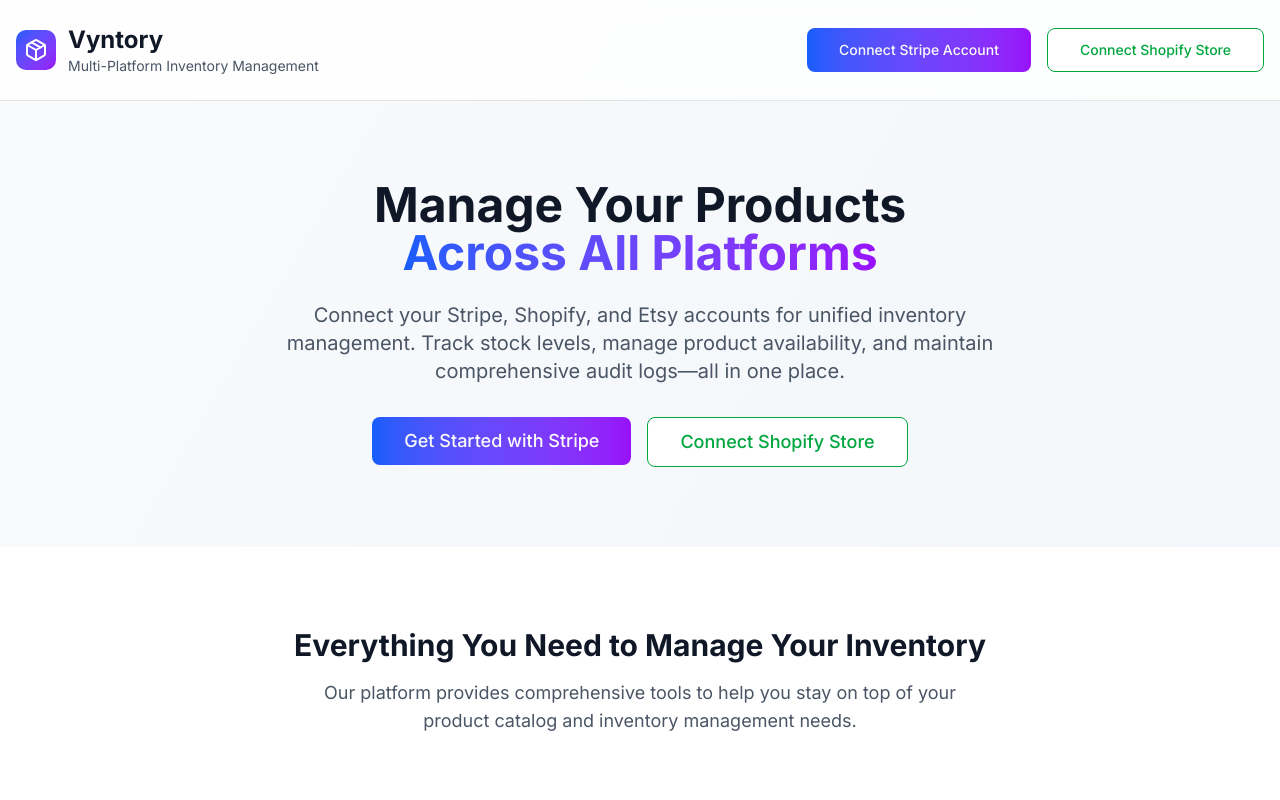
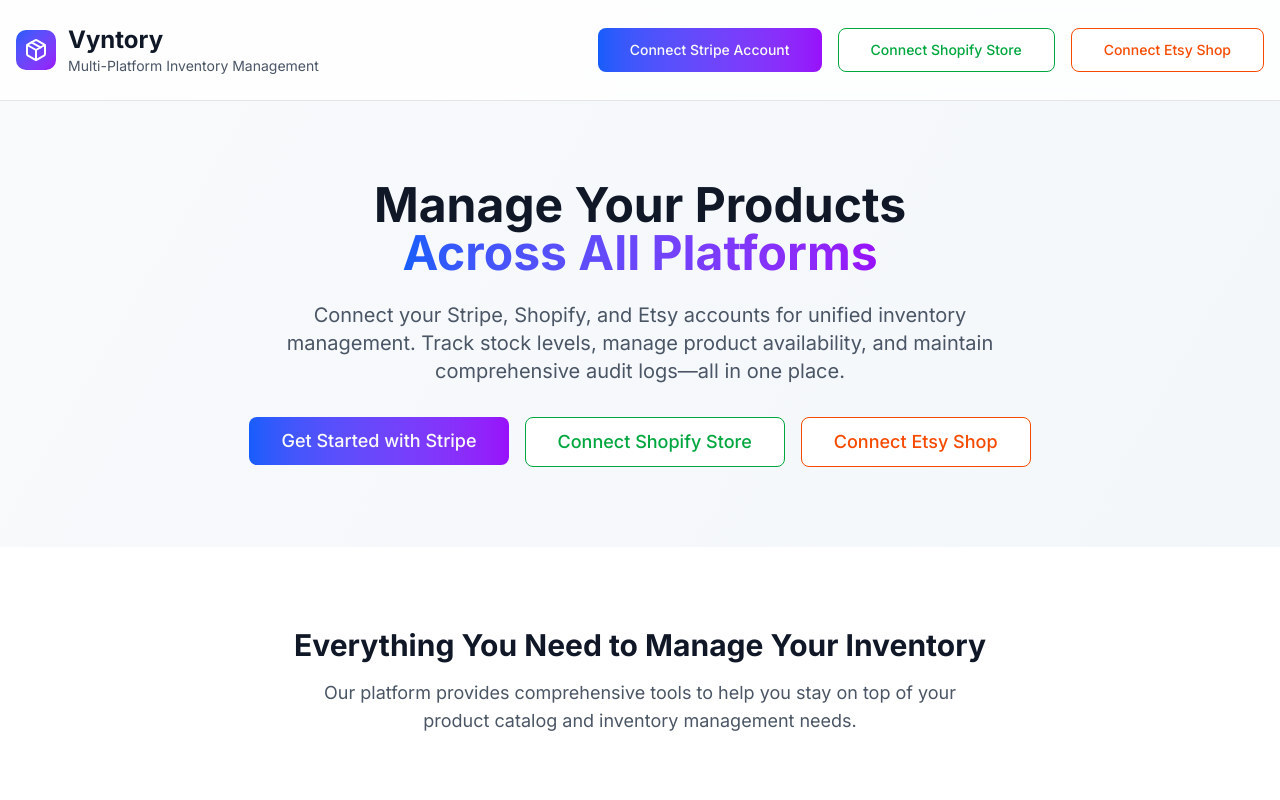
Before and after one commit to matkins216/vyntory, a Next.js app: page / in a window 1280 px wide. Shown: the top 800 px of the page. Built offline with nearby package versions, Linux system fonts and the light colour scheme.

Commit message:
wtf been goin on

```diff
--- a/app/page.tsx
+++ b/app/page.tsx
@@ -115,6 +115,14 @@
               >
                 Connect Shopify Store
               </Button>
+              <Button
+                onClick={() => window.location.href = '/api/etsy/auth'}
+                size="lg"
+                variant="outline"
+                className="border-orange-600 text-orange-600 hover:bg-orange-600 hover:text-white"
+              >
+                Connect Etsy Shop
+              </Button>
             </div>
           </div>
         </div>
@@ -150,6 +158,14 @@
               className="text-lg px-8 py-6 border-green-600 text-green-600 hover:bg-green-600 hover:text-white"
             >
               Connect Shopify Store
+            </Button>
+            <Button
+              onClick={() => window.location.href = '/api/etsy/auth'}
+              variant="outline"
+              size="lg"
+              className="text-lg px-8 py-6 border-orange-600 text-orange-600 hover:bg-orange-600 hover:text-white"
+            >
+              Connect Etsy Shop
             </Button>
           </div>
         </div>
```
